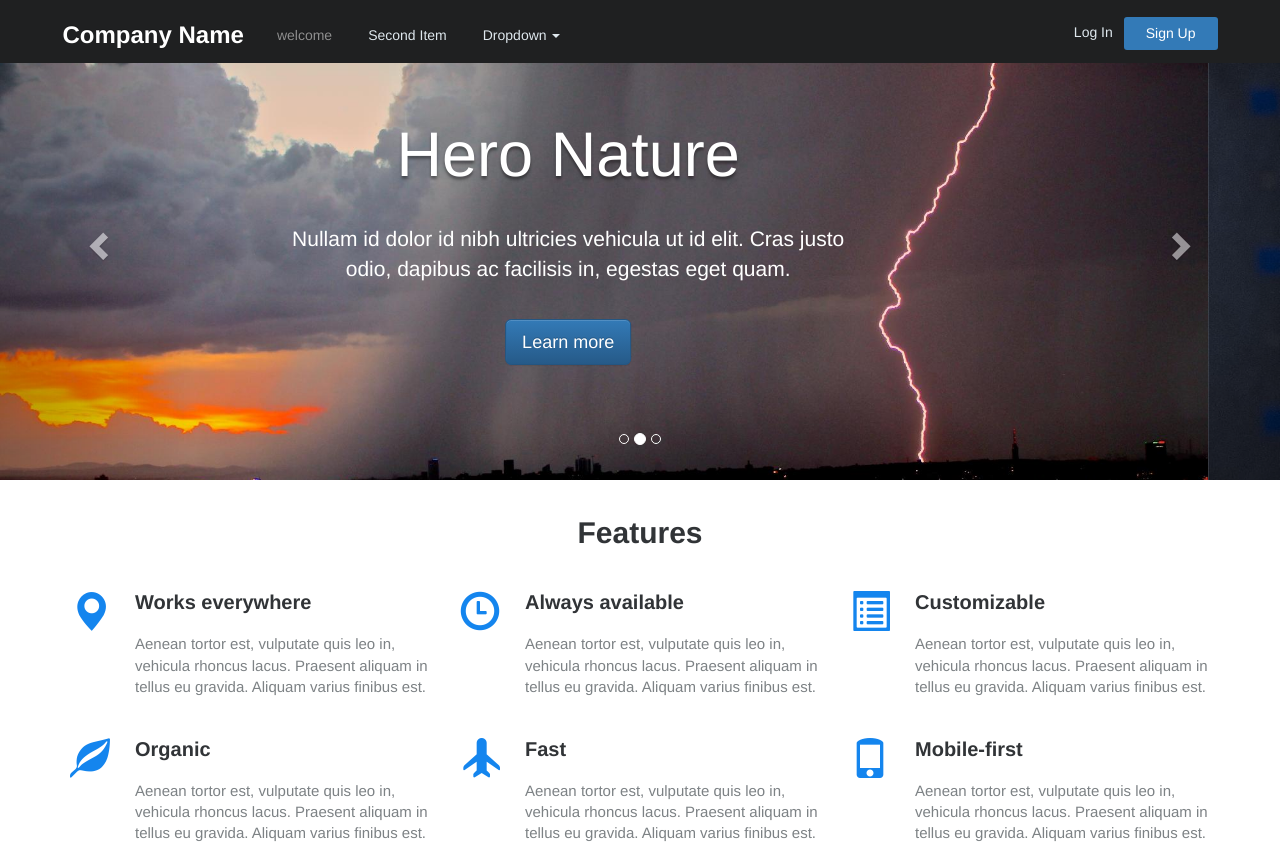
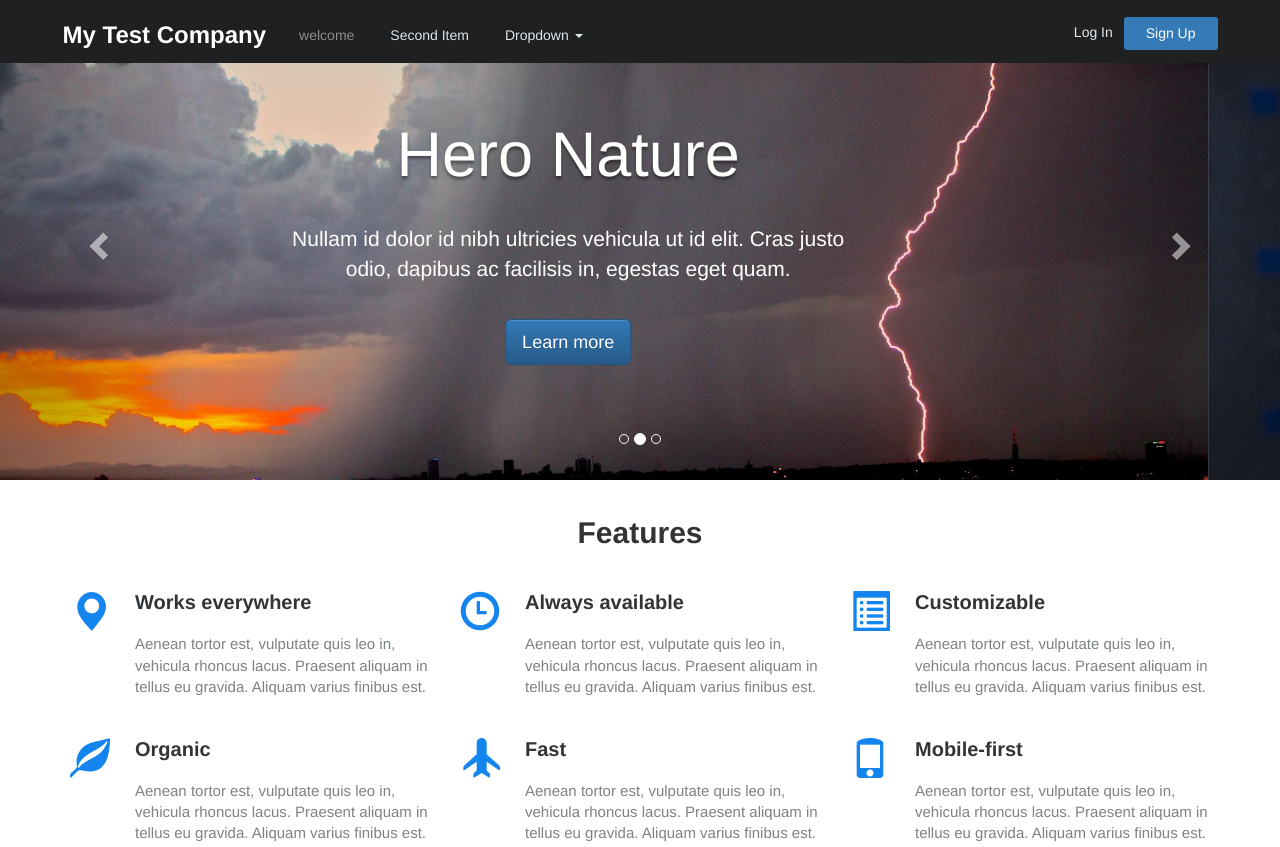
Before and after one commit to andymahan/SampleDeploy, a plain HTML site: page index.html in a window 1280 px wide. Shown: the top 847 px of the page. Drawn offline with Linux system fonts and the light colour scheme; files whose address does not match are found by name.

Commit message:
changed name
name changed

```diff
--- a/index.html
+++ b/index.html
@@ -20,7 +20,7 @@
     <div>
         <nav class="navbar navbar-inverse navbar-fixed-top navigation-clean-button" style="padding-right:15px;height:63px;">
             <div class="container">
-                <div class="navbar-header"><a class="navbar-brand" href="index.html" target="_parent" style="font-size:24px;">Company Name</a>
+                <div class="navbar-header"><a class="navbar-brand" href="index.html" target="_parent" style="font-size:24px;">My Test Company</a>
                     <button class="navbar-toggle collapsed" data-toggle="collapse" data-target="#navcol-1"><span class="sr-only">Toggle navigation</span><span class="icon-bar"></span><span class="icon-bar"></span><span class="icon-bar"></span></button>
                 </div>
                 <div class="collapse navbar-collapse" id="navcol-1">
```
Also changed, not shown: login.html (+1 -1 lines).
